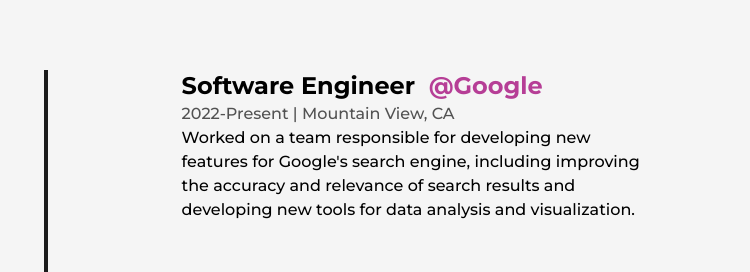
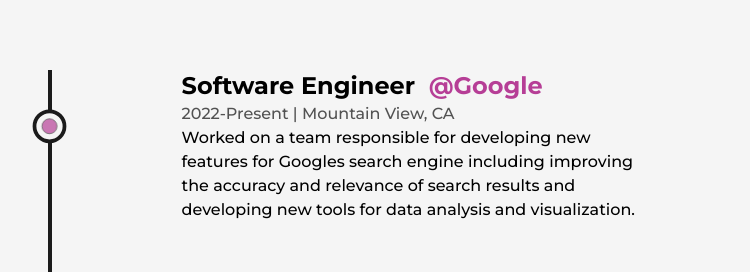
Before and after one commit to feecon12/FeeconBeheraResume, a Next.js app: page /about in a window 1280 px wide. Shown: the part 2518-2790 px from the top of the page, without its empty margins (244-994 px from the left). Built offline with nearby package versions, Linux system fonts and the light colour scheme.

Commit message:
about page is completed

```diff
--- /dev/null
+++ b/src/components/Education.js
@@ -0,0 +1,77 @@
+import React, { useRef } from 'react'
+import { motion, useScroll } from 'framer-motion'
+import LiIcon from './LiIcon'
+
+const Details = ({ type, time, place, info }) => {
+    return <li className='my-8 first:mt-0 last:mb-0 w-[60%] mx-auto flex flex-col items-center justify-between'>
+        <LiIcon />
+        <motion.div initial={{ y: 50 }} whileInView={{ y: 0 }} transition={{ duration: 0.5, type: 'spring' }}>
+
+            <h3 className='capitalize font-bold text-2xl'>
+                {type}
+            </h3>
+            <span className='capitalize font-medium text-dark/75'>
+                {time} | {place}
+            </span>
+            <p className='font-medium w-full'>
+                {info}
+            </p>
+        </motion.div>
+    </li>
+}
+
+const Education = () => {
+    const ref = useRef(null);
+    const { scrollYProgress } = useScroll(
+        {
+            target: ref,
+            offset: ['start end', 'center start']
+        }
+    )
+    return (
+        <div className='my-64'>
+            <h2 className='font-bold text-8xl mb-32 w-full text-center'>
+                Education
+            </h2>
+
+            <div ref={ref} className='w-[75%] mx-auto relative'>
+
+                <motion.div
+                    style={{ scaleY: scrollYProgress }}
+                    className='absolute left-9 top-0 w-[4px] h-full bg-dark origin-top' />
+                <ul className='w-full flex flex-col items-start justify-between ml-4'>
+
+                    <Details
+                        type={'Bachelor Of Science In Computer Science'}
+                        time={'2016-2020'}
+                        place={'Massachusetts Institute Of Technology (MIT)'}
+                        info=" Relevant courses included Data Structures and Algorithms, Computer Systems Engineering, and Artificial
+                        Intelligence"
+
+                    />
+
+<Details
+                        type={'Bachelor Of Science In Computer Science'}
+                        time={'2016-2020'}
+                        place={'Massachusetts Institute Of Technology (MIT)'}
+                        info=" Relevant courses included Data Structures and Algorithms, Computer Systems Engineering, and Artificial
+                        Intelligence"
+
+                    />
+                    <Details
+                        type={'Bachelor Of Science In Computer Science'}
+                        time={'2016-2020'}
+                        place={'Massachusetts Institute Of Technology (MIT)'}
+                        info=" Relevant courses included Data Structures and Algorithms, Computer Systems Engineering, and Artificial
+                        Intelligence"
+
+                    />
+
+
+                </ul>
+            </div>
+        </div>
+    )
+}
+
+export default Education
--- a/src/components/Experience.js
+++ b/src/components/Experience.js
@@ -1,8 +1,11 @@
-import React from 'react'
+import React, { useRef } from 'react'
+import {motion, useScroll } from 'framer-motion'
+import LiIcon from './LiIcon'
 
 const Details = ({ position, company, companyLink, time, address, work }) => {
     return <li className='my-8 first:mt-0 last:mb-0 w-[60%] mx-auto flex flex-col items-center justify-between'>
-        <div>
+        <LiIcon/>
+        <motion.div initial={{y:50}} whileInView={{y:0}} transition={{duration:0.5,type:'spring'}}>
         <h3 className='capitalize font-bold text-2xl'>{position}&nbsp; <a href={companyLink} target='_blank' className='text-primary capitalize'>@{company}</a></h3>
         <span className='capitalize font-medium text-dark/75'>
             {time} | {address}
@@ -10,20 +13,29 @@
         <p className='font-medium w-full'>
             {work}
         </p>
-        </div>
+        </motion.div>
     </li>
 }
 
 const Experience = () => {
+    const ref = useRef(null);
+    const { scrollYProgress } = useScroll(
+        {
+            target: ref,
+            offset: ['start end','center start']
+        }
+    )
     return (
         <div className='my-64'>
             <h2 className='font-bold text-8xl mb-32 w-full text-center'>
                 Experience
         </h2>
 
-            <div className='w-[75%] mx-auto relative'>
+            <div ref={ref} className='w-[75%] mx-auto relative'>
 
-                <div className='absolute left-8 top-0 w-[4px] h-full bg-dark origin-top'/>
+                <motion.div
+                    style={{scaleY:scrollYProgress}}
+                    className='absolute left-9 top-0 w-[4px] h-full bg-dark origin-top' />
                 <ul className='w-full flex flex-col items-start justify-between ml-4'>
 
                     <Details
@@ -32,9 +44,7 @@
                         companyLink={'www.google.com'}
                         time={'2022-Present'}
                         address={' Mountain View, CA'}
-                        work= "Worked on a team responsible for developing new features for Google's
-search engine, including improving the accuracy and relevance of search results and
-developing new tools for data analysis and visualization."/>
+                        work= "Worked on a team responsible for developing new features for Googles search engine including improving the accuracy and relevance of search results and developing new tools for data analysis and visualization."/>
 
                     <Details
                         position={'Software Engineer'}
@@ -42,9 +52,7 @@
                         companyLink={'www.google.com'}
                         time={'2022-Present'}
                         address={' Mountain View, CA'}
-                        work= "Worked on a team responsible for developing new features for Google's
-search engine, including improving the accuracy and relevance of search results and
-developing new tools for data analysis and visualization."/>
+                        work= "Worked on a team responsible for developing new features for Googles search engine including improving the accuracy and relevance of search results and developing new tools for data analysis and visualization."/>
 
                     <Details
                         position={'Software Engineer'}
@@ -52,18 +60,14 @@
                         companyLink={'www.google.com'}
                         time={'2022-Present'}
                         address={' Mountain View, CA'}
-                        work= "Worked on a team responsible for developing new features for Google's
-search engine, including improving the accuracy and relevance of search results and
-developing new tools for data analysis and visualization."/>
+                        work= "Worked on a team responsible for developing new features for Googles search engine including improving the accuracy and relevance of search results and developing new tools for data analysis and visualization."/>
                     <Details
                         position={'Software Engineer'}
                         company={'Google'}
                         companyLink={'www.google.com'}
                         time={'2022-Present'}
                         address={' Mountain View, CA'}
-                        work= "Worked on a team responsible for developing new features for Google's
-search engine, including improving the accuracy and relevance of search results and
-developing new tools for data analysis and visualization."/>
+                        work= "Worked on a team responsible for developing new features for Googles search engine including improving the accuracy and relevance of search results and developing new tools for data analysis and visualization."/>
 
                 </ul>
             </div>
--- /dev/null
+++ b/src/components/LiIcon.js
@@ -0,0 +1,24 @@
+import React from 'react'
+import {motion, useScroll} from 'framer-motion'
+
+const LiIcon = ({reference}) => {
+
+    const { scrollYProgress } = useScroll(
+        {
+            target: reference,
+            offset:["center end","center center"]
+        }
+    )
+
+  return (
+      <figure className='absolute left-0 stroke-dark'>
+          <svg className='rotate-90' width='75' height='75' viewBox='0 0 100 100'>
+              <circle cx='75' cy='50' r='20' className=' stroke-primary stroke-1 fill-none'/>
+              <motion.circle cx='75' cy='50' r='20' className='stroke-[5px] fill-light' style={ {pathLength:scrollYProgress}} />
+              <circle cx='75' cy='50' r='10' className='animate-pulse stroke-1 fill-primary'/>
+          </svg>
+    </figure>
+  )
+}
+
+export default LiIcon
--- a/src/pages/about.js
+++ b/src/pages/about.js
@@ -7,6 +7,7 @@
 import { useMotionValue, useInView, useSpring } from 'framer-motion'
 import Skills from '@/components/Skills'
 import Experience from '@/components/Experience'
+import Education from '@/components/Education'
 
 const AnimatedNumbers = ({ value }) => {
 
@@ -56,7 +57,7 @@
                             </p>
 
                             <p className='my-4 font-medium'>
-                                I believe that design is about more than just making things look pretty - it's about solving problems and
+                                I believe that design is about more than just making things look pretty - its about solving problems and
                                 creating intuitive, enjoyable experiences for users.
                             </p>
 
@@ -97,7 +98,8 @@
                     </div>
 
                     <Skills />
-                    <Experience/>
+                    <Experience />
+                    <Education/>
                 </Layout>
             </main>
 
```
